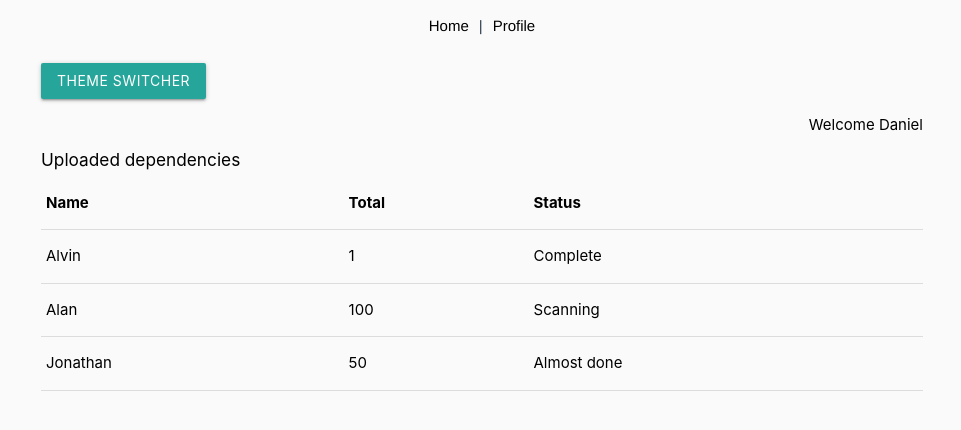
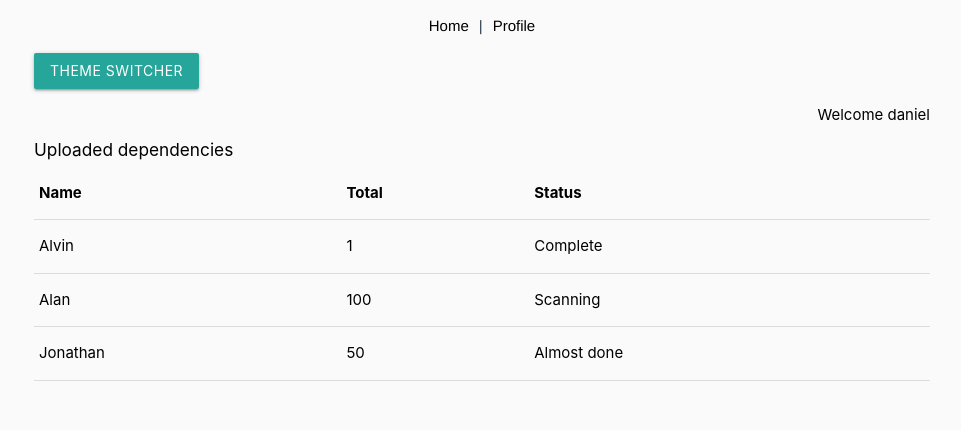
Before and after one commit to palmdaldaniel/debricked, a Vue app: page /profile in a window 1280 px wide. Shown: the top 430 px of the page, without its empty margins (158-1119 px from the left). Built offline with nearby package versions, Linux system fonts and the light colour scheme.

Commit message:
added global state with vue.reactive()

```diff
--- /dev/null
+++ b/src/store/store.js
@@ -0,0 +1,35 @@
+/**
+ *  A  more simple setup for global state management than with vuex.
+ * Will be used for keeping track of active theme and shared data between components
+ *  */
+
+import { reactive } from "vue";
+
+// vue.observable creates a reactive state that can be used inside the app's components.
+
+// store/loggedInUser.js
+
+// state
+
+export const store = {
+  state: reactive({
+    name: "daniel",
+    useTheme: false,
+  }),
+
+  addNumber(newNumber) {
+    this.state.numbers.push(newNumber);
+  },
+};
+
+/*
+mounted() {
+    const jsonValue = localStorage.getItem("theme");
+    const theme = JSON.parse(jsonValue);
+    this.useTheme = theme;
+  },
+  watch: {
+    useTheme: function (newValue) {
+      localStorage.setItem("theme", newValue);
+    },
+  }, */
--- a/src/views/Home.vue
+++ b/src/views/Home.vue
@@ -9,19 +9,16 @@
   </div>
 </template>
 <script>
+  import { store } from "../store/store.js";
 export default {
+
+
   data() {
     return {
-      useTheme: false,
+      useTheme: store.state.useTheme,
     };
   },
 
-  mounted() {
-    const jsonValue = localStorage.getItem("theme");
-    const theme = JSON.parse(jsonValue);
-
-    this.useTheme = theme;
-  },
 };
 </script>
 <style scoped>
--- a/src/views/Profile.vue
+++ b/src/views/Profile.vue
@@ -4,7 +4,11 @@
       <a @click="themeSwitcher" class="waves-effect waves-light btn"
         >theme switcher</a
       >
-      <p class="right-align" :class="useTheme ? 'white-text' : 'black-text'">
+      <p
+        v-if="user"
+        class="right-align"
+        :class="useTheme ? 'white-text' : 'black-text'"
+      >
         Welcome {{ user }}
       </p>
       <div>
@@ -42,18 +46,25 @@
     </div>
   </div>
 </template>
+
 <script>
+import { store } from "../store/store.js";
+
 export default {
   data() {
     return {
-      useTheme: false,
-      user: "Daniel", // will be null att first
+      user: store.state.name,
+      useTheme: store.state.useTheme,
+      //user: null, //will be null att first
     };
   },
   methods: {
     themeSwitcher() {
-      // set theme to the opposite to what it is.
-      this.useTheme = !this.useTheme;
+      //set theme to the opposite to what it is.
+      store.state.useTheme = !store.state.useTheme;
+
+      // also need to update this components theme state
+      this.useTheme = store.state.useTheme;
     },
 
     async getP() {
@@ -62,21 +73,10 @@ export default {
       this.planet = res;
     },
   },
-  mounted() {
-    const jsonValue = localStorage.getItem("theme");
-    const theme = JSON.parse(jsonValue);
-    this.useTheme = theme;
-  },
-  watch: {
-    useTheme: function (newValue) {
-      localStorage.setItem("theme", newValue);
-    },
-  },
 };
 </script>
 <style>
 .wrapper {
   height: 100vh;
-  padding: 10px;
 }
 </style>
```
